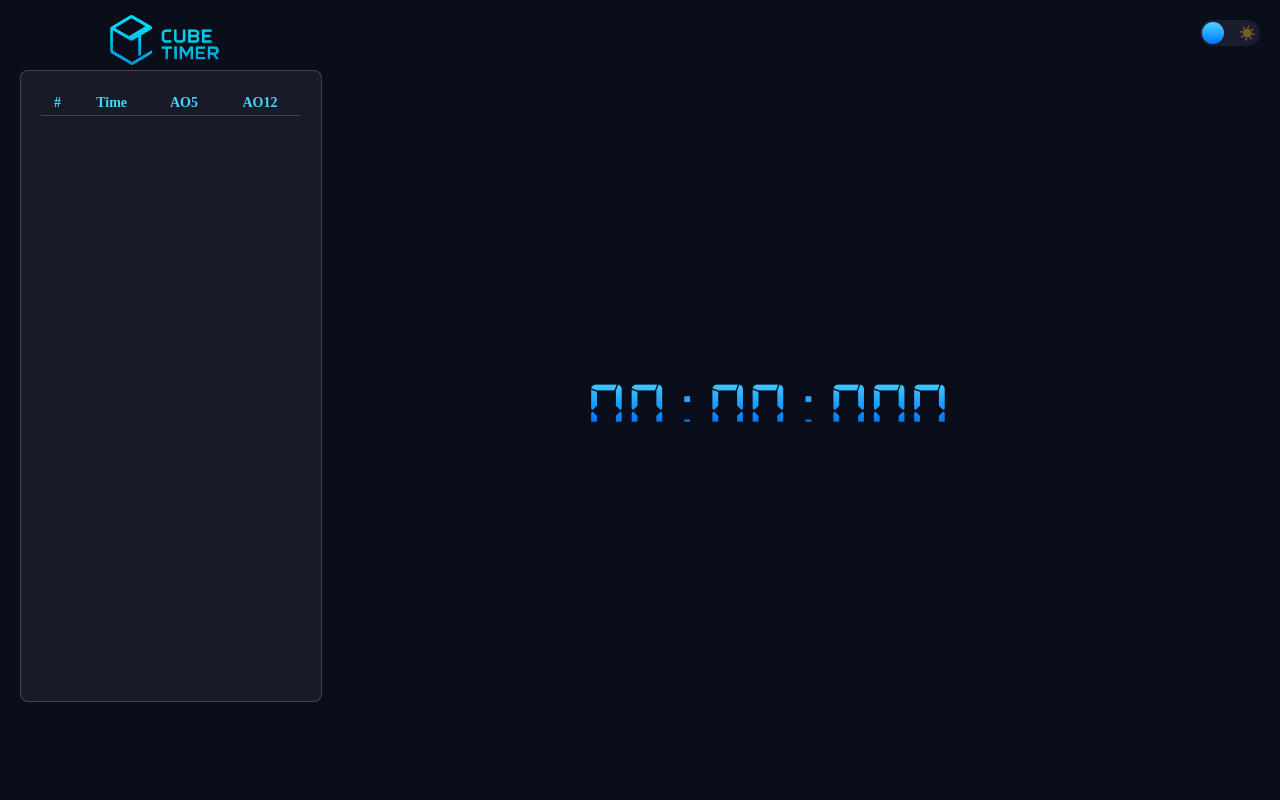
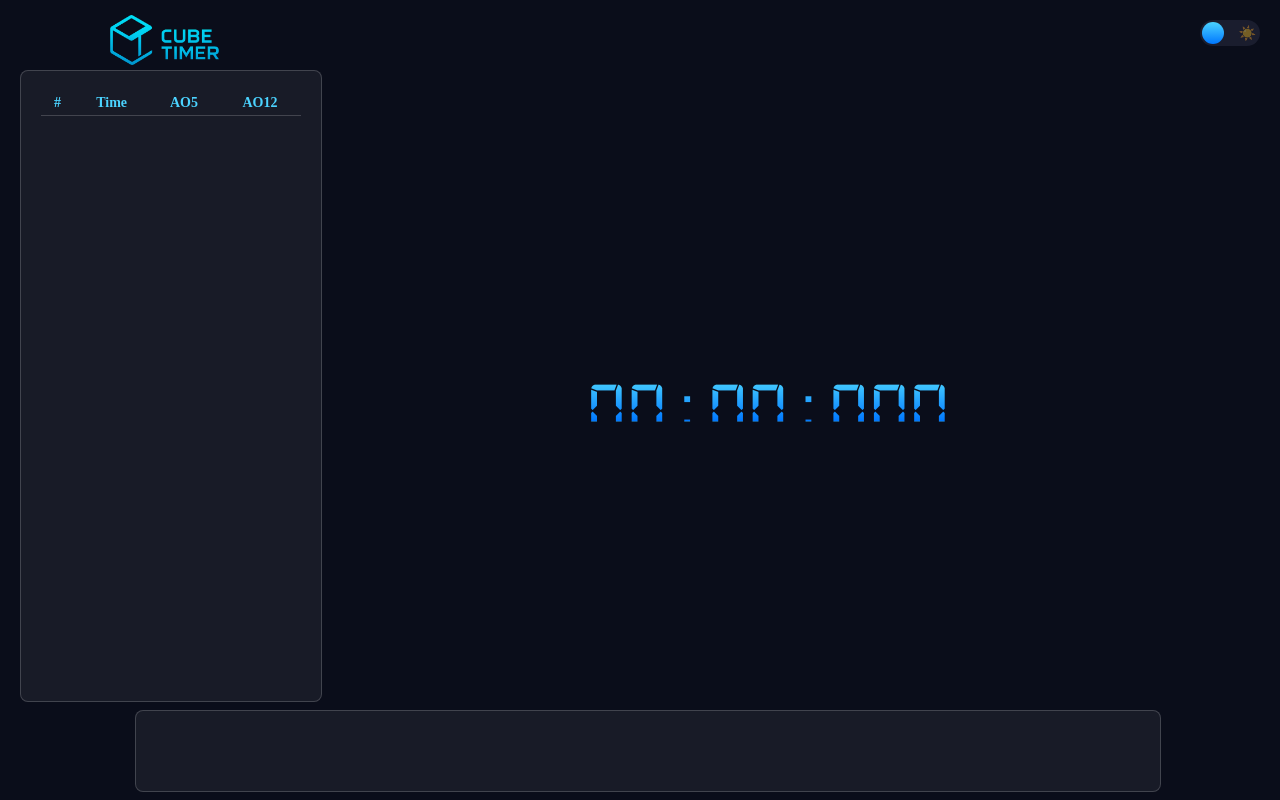
Before and after one commit to frocky10/cubetimer.nl, a PHP site: page / in a window 1280 px wide. Run offline with PHP 8.4, Linux system fonts and the light colour scheme; lists and menus that the app fills with data are empty.

Commit message:
CSS Box gemaakt voor scambles

```diff
--- a/public_html/Style/style.css
+++ b/public_html/Style/style.css
@@ -132,3 +132,22 @@
 [data-theme="light"] .toggle-knob {
     transform: translateX(33px);
 }
+
+.ScrambleBox {
+    background: var(--table-dark);
+    height: 10vh;
+    width: 80vw;
+    justify-self: anchor-center;
+    border-radius: 8px;
+    border: 1px solid var(--border-dark);
+}
+
+footer {
+    position: fixed;
+    bottom: 0;
+    left: 0;
+    width: 100%;
+    padding: 8px;
+    text-align: center;
+    z-index: 1000;
+}
--- a/public_html/index.html
+++ b/public_html/index.html
@@ -11,8 +11,10 @@
     <script src="Script/script.js" defer></script>
     </head>
     <body>
+        <header>
             <img id="logo" src="Pictures\CubeTimerLogo_V2.png" alt="Logo" />
-
+        </header>
+        <main>
             <div id="times-table">
                 <table>
                     <thead>
@@ -21,7 +23,6 @@
                     <tbody id="table-body"></tbody>
                 </table>
             </div>
-
             <div class="toggle-wrapper">
                 <div class="toggle" id="theme-toggle">
                     <span class="toggle-icon moon active">🌙</span>
@@ -29,7 +30,12 @@
                     <div class="toggle-knob"></div>
                 </div>
             </div>
+            <div id="timer">00:00:000</div>
+        </main>
+        <footer>
+            <div id="Scrambles" class="ScrambleBox">
 
-  <div id="timer">00:00:000</div>
+            </div>
+        </footer>
     </body>
 </html>
```
Lines whose indentation alone changed are shown as unchanged.
